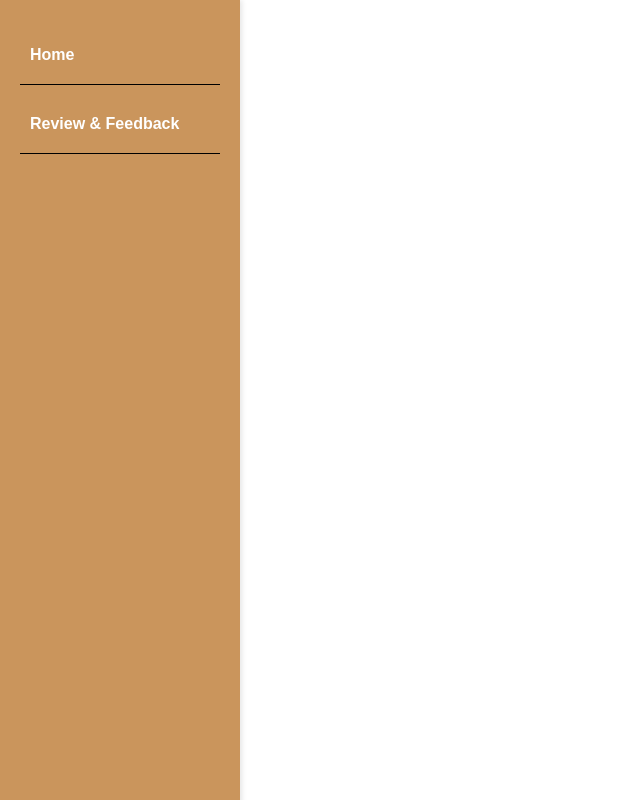
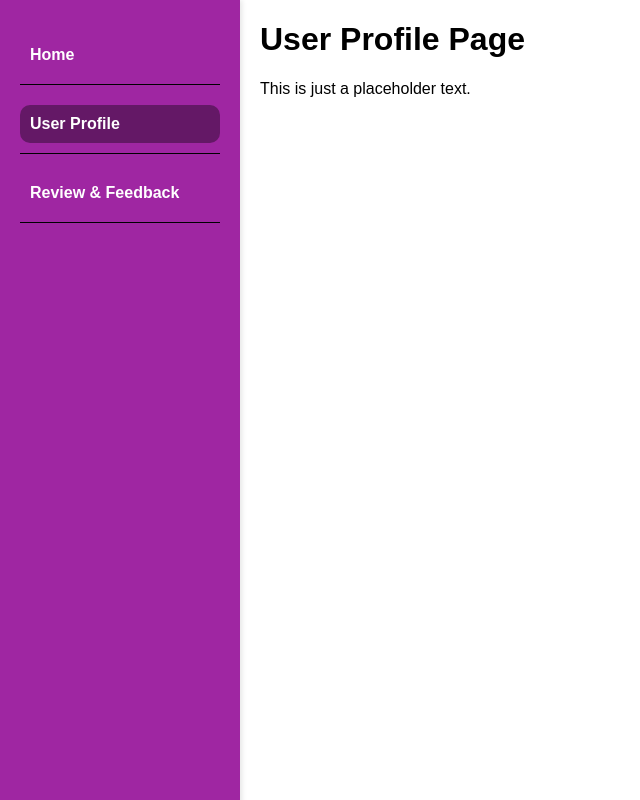
Before and after one commit to JenniferPanares/DigitalLibrarySystem, a React (Create React App) app in the folder frontend/digital-library-system/: page /view-UserProfile in a window 1280 px wide. Shown: the whole page, without its empty margins (0-640 px from the left). Built offline with nearby package versions, Linux system fonts and the light colour scheme.

Commit message:
Assignment_01-First_upload
• Created placeholder page for User Profile.
• Changed CSS color theme to align with proposal.

```diff
--- a/frontend/digital-library-system/src/App.css
+++ b/frontend/digital-library-system/src/App.css
@@ -1,6 +1,6 @@
 .sidebar {
   width: 200px;
-  background-color: #CA955C;
+  background-color: #9F26A2;
   padding: 20px;
   box-shadow: 2px 0 5px rgba(0, 0, 0, 0.1);
   height: 100vh;
@@ -33,12 +33,12 @@ nav ul li a {
 
 nav ul li a:hover {
   color: #000000;
-  background-color: #EDDFB3;
+  background-color: #FFC000;
   border-radius: 10px;
 }
 
 nav ul li a.active-link {
-  background-color: #876445;
+  background-color: #641866;
   color: #FFFFFF;
   border-radius: 10px;
 }
--- a/frontend/digital-library-system/src/App.js
+++ b/frontend/digital-library-system/src/App.js
@@ -1,6 +1,7 @@
 import './App.css';
-import { BrowserRouter as Router, Route, Link, Routes } from 'react-router-dom';
+import { BrowserRouter as Router, NavLink, Link, Route, Routes } from 'react-router-dom';
 import HomePage from './features/HomePage';
+import UserProfile from './features/feature-A1-RobertLouizVictoriano/UserProfile';
 import ReviewFeedback from './features/feature-A1-ChristianAndyGeneroso/ReviewsFeedback';
 
 function App() {
@@ -10,8 +11,37 @@ function App() {
         <div className="sidebar">
           <nav>
             <ul>
-              <li><Link to="/">Home</Link></li>
-              <li><Link to="view-reviewFeedback">Review & Feedback</Link></li>
+
+              <li>
+                <NavLink
+                  to="/"
+                  end
+                  className={({ isActive }) => (isActive ? 'active-link' : '')}
+                >
+                  Home
+                </NavLink>
+              </li>
+
+              <li>
+                <NavLink
+                  to="/view-UserProfile"
+                  end
+                  className={({ isActive }) => (isActive ? 'active-link' : '')}
+                >
+                  User Profile
+                </NavLink>
+              </li>
+
+              <li>
+                <NavLink
+                  to="/view-reviewFeedback"
+                  end
+                  className={({ isActive }) => (isActive ? 'active-link' : '')}
+                >
+                  Review & Feedback
+                </NavLink>
+              </li>
+
             </ul>
           </nav>
         </div>
@@ -19,7 +49,8 @@ function App() {
         <div className="main-content">
           <Routes>
             <Route path="/" element={<HomePage/>}/>
-            <Route path="view-ReviewFeedback" element={<ReviewFeedback/>}/>
+            <Route path="/view-UserProfile" element={<UserProfile/>}/>
+            <Route path="/view-ReviewFeedback" element={<ReviewFeedback/>}/>
           </Routes>
         </div>
       </div>
--- a/frontend/digital-library-system/src/features/HomePage.js
+++ b/frontend/digital-library-system/src/features/HomePage.js
@@ -4,7 +4,7 @@ const HomePage = () => {
   return (
     <div>
       <h1>Welcome to the Digital Library System App!</h1>
-      <p>The features UI can be selected in the sidebar</p>
+      <p>The features UI can be selected in the sidebar.</p>
     </div>
   );
 };
--- /dev/null
+++ b/frontend/digital-library-system/src/features/feature-A1-RobertLouizVictoriano/UserProfile.js
@@ -0,0 +1,12 @@
+import React from 'react';
+
+const UserProfile = () => {
+  return (
+    <div>
+      <h1>User Profile Page</h1>
+      <p>This is just a placeholder text.</p>
+    </div>
+  );
+};
+
+export default UserProfile;
```
Also changed, not shown: frontend/digital-library-system/src/features/feature-A1-ChristianAndyGeneroso/PLACEHOLDER_TEXT_FILE.txt (deleted), frontend/digital-library-system/src/features/feature-A1-RobertLouizVictoriano/PLACEHOLDER_TEXT_FILE.txt (deleted).
